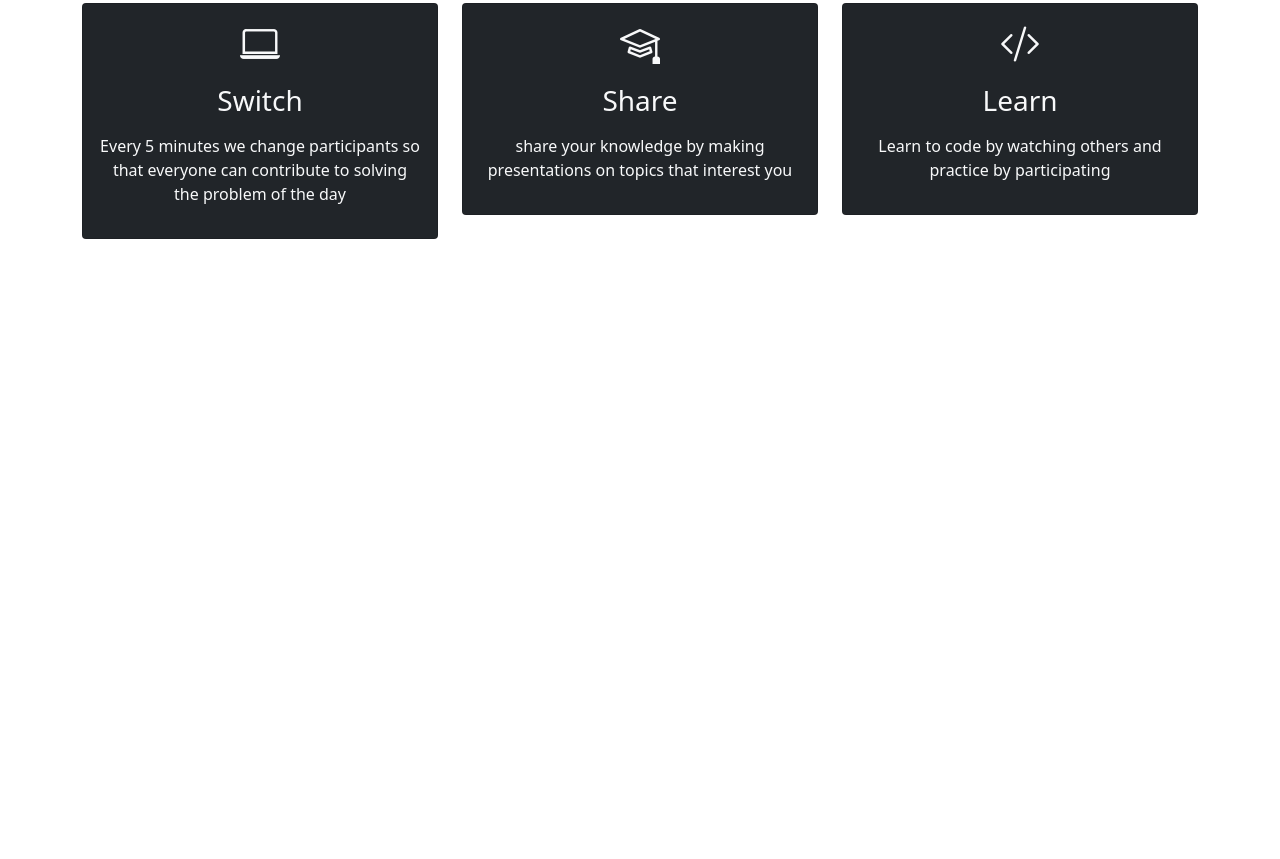
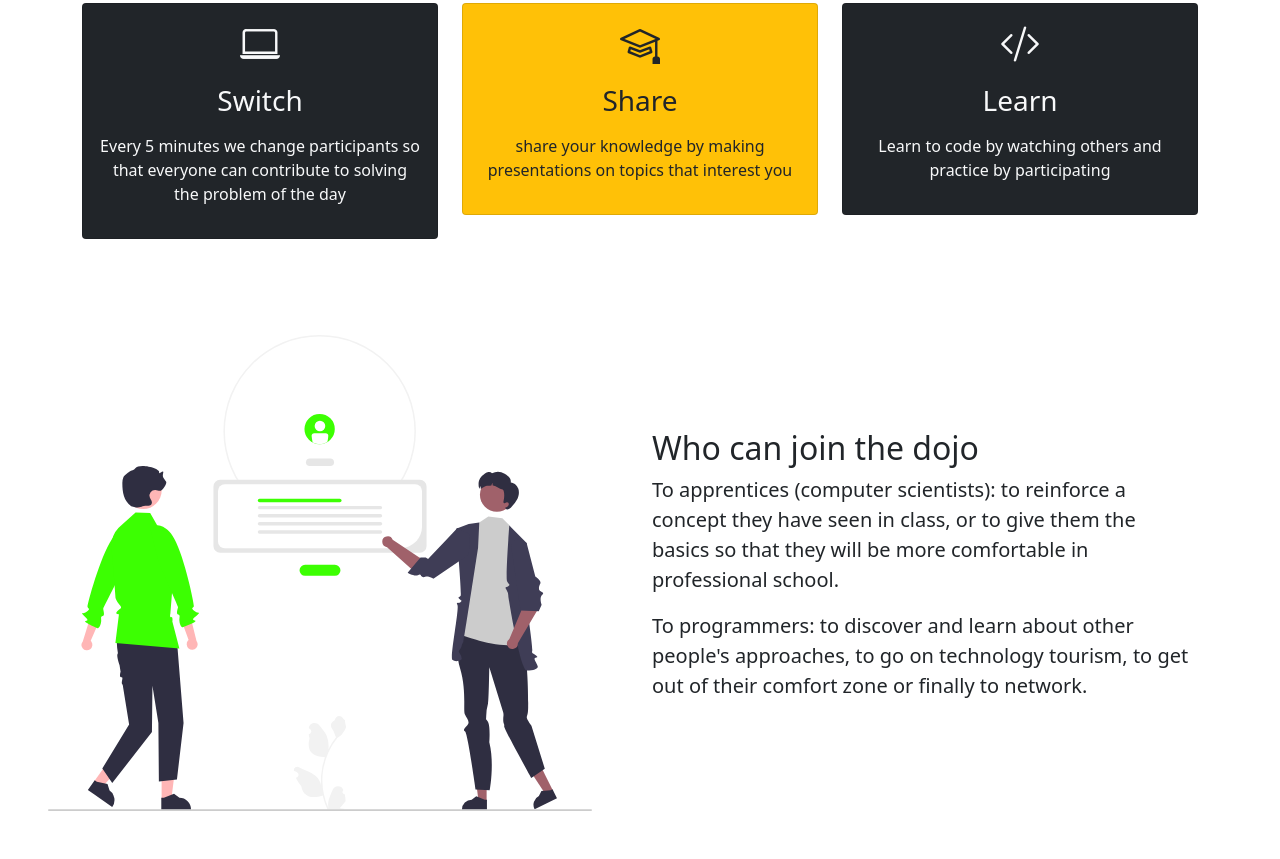
Before and after one commit to D4rkHeart/BootStrapExercice, a plain HTML site: page index.html in a window 1280 px wide. Shown: the part 477-1336 px from the top of the page. Before the commit the page ends 800 px from the top, so only its background shows below. Drawn offline with nearby package versions, Linux system fonts and the light colour scheme.

Commit message:
[feat] Added new section to the main page

```diff
--- a/index.html
+++ b/index.html
@@ -48,7 +48,7 @@
   </section>
   <section class="p-5">
     <div class="container">
-      <div class="row text-center">
+      <div class="row text-center g-4">
         <div class="col-md">
           <div class="card bg-dark text-light">
             <div class="card-body text-center">
@@ -65,7 +65,7 @@
           </div>
         </div>
         <div class="col-md">
-          <div class="card bg-dark text-light">
+          <div class="card bg-warning text-dark">
             <div class="card-body text-center">
               <div class="h1 mb-3">
                 <i class="bi bi-mortarboard"></i>
@@ -96,5 +96,23 @@
       </div>
     </div>
   </section>
+  <section id="public" class="p-5">
+    <div class="row align-items-center justify-content-between">
+      <div class="col-md">
+        <img src="/img/Public.svg" alt="" class="img-fluid">
+      </div>
+      <div class="col-md p-5">
+        <h2>
+          Who can join the dojo
+        </h2>
+        <p class="lead">
+          To apprentices (computer scientists): to reinforce a concept they have seen in class, or to give them the basics so that they will be more comfortable in professional school.
+        </p>
+        <p class="lead">
+          To programmers: to discover and learn about other people's approaches, to go on technology tourism, to get out of their comfort zone or finally to network.
+        </p>
+      </div>
+    </div>
+  </section>
 </body>
 </html>
```
Also changed, not shown: img/Public.svg (added), img/When.svg (added).
